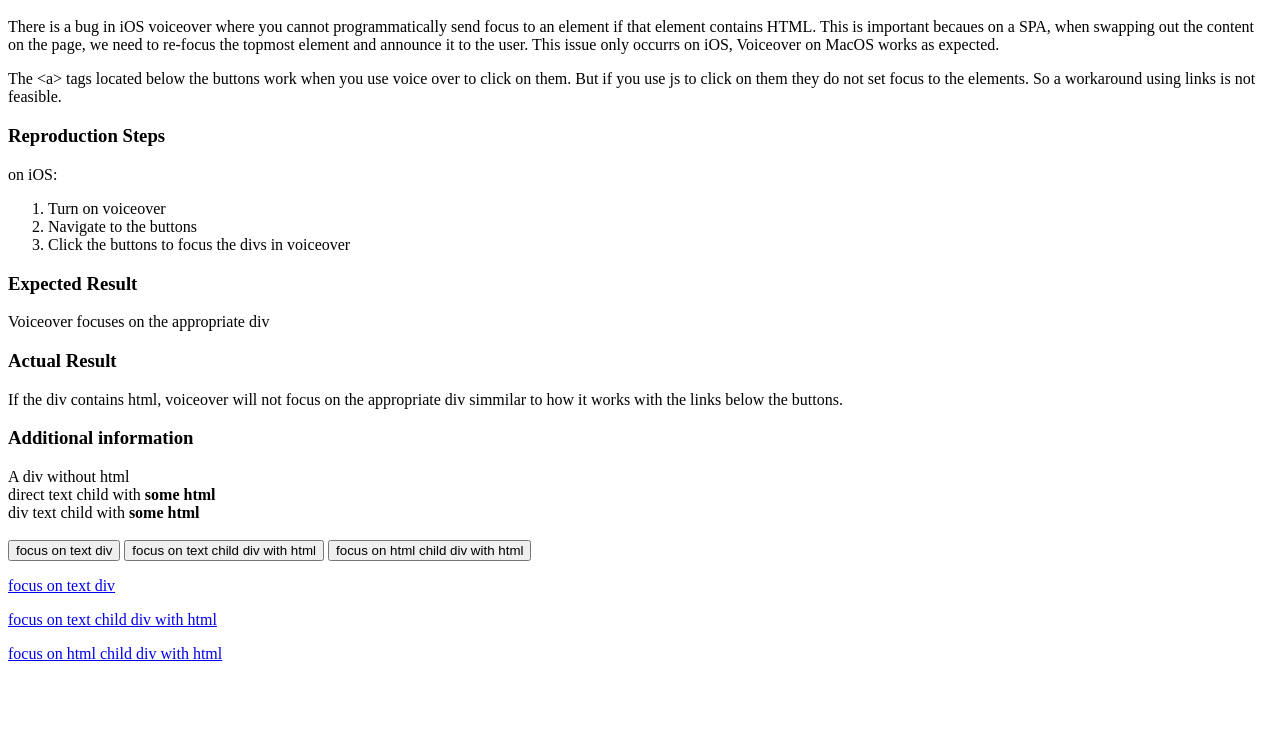
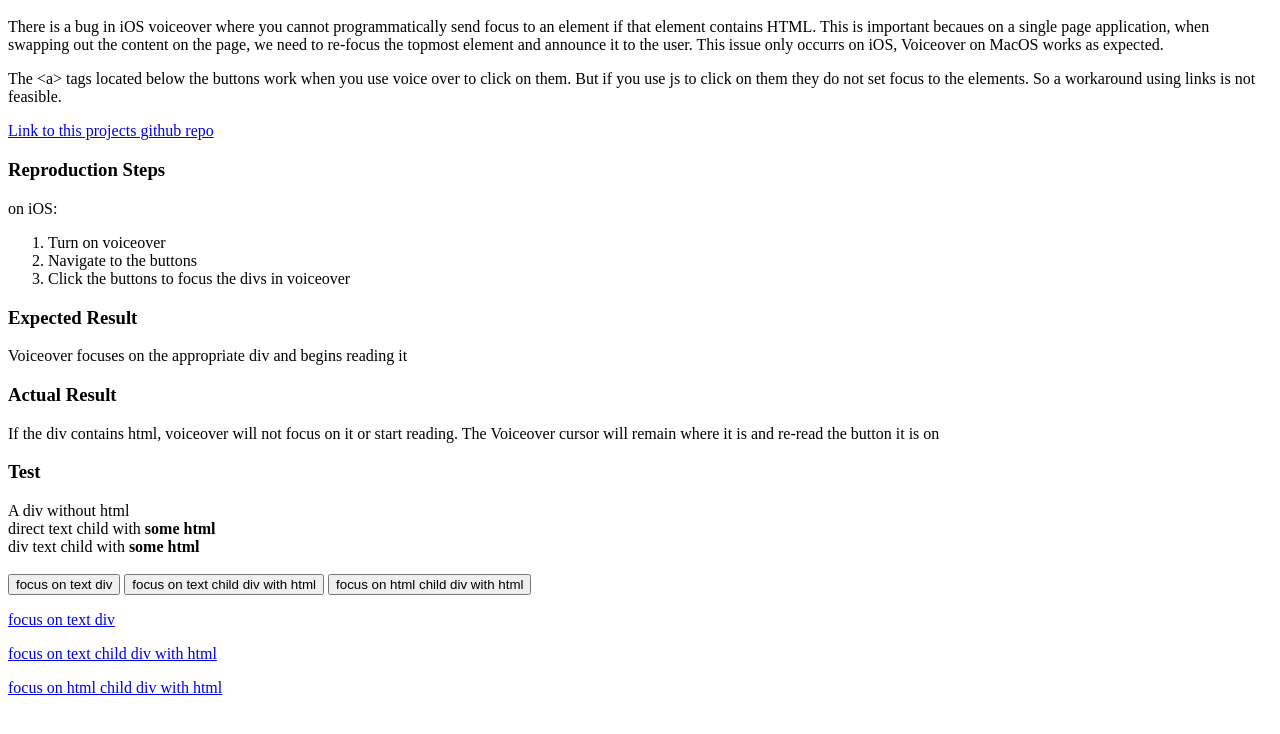
Before and after one commit to mermaid/ios-voiceover-focus-bug, a plain HTML site: page index.html in a window 1280 px wide. Shown: the part 48-782 px from the top of the page. Drawn offline with Linux system fonts and the light colour scheme.

Commit message:
better explanations and page layout

```diff
--- a/index.html
+++ b/index.html
@@ -5,13 +5,16 @@
   </h1>
   <p>
     There is a bug in iOS voiceover where you cannot programmatically send focus to an element if that element contains
-    HTML. This is important becaues on a SPA, when swapping out the content on the page, we need to re-focus the topmost
+    HTML. This is important becaues on a single page application, when swapping out the content on the page, we need to re-focus the topmost
     element and announce it to the user.
     This issue only occurrs on iOS, Voiceover on MacOS works as expected.
   </p>
   <p>
     The &#x3C;a&#x3E; tags located below the buttons work when you use voice over to click on them. But if you use js to
     click on them they do not set focus to the elements. So a workaround using links is not feasible.
+  </p>
+  <p>
+    <a href="https://github.com/mermaid/ios-voiceover-focus-bug">Link to this projects github repo</a>
   </p>
 
 
@@ -29,22 +32,18 @@
     <h3>
       Expected Result
     </h3>
-    Voiceover focuses on the appropriate div
+    Voiceover focuses on the appropriate div and begins reading it
 
     <h3>
       Actual Result
     </h3>
-    If the div contains html, voiceover will not focus on the appropriate div simmilar to how it works with the links
-    below the buttons.
+    If the div contains html, voiceover will not focus on it or start reading. The Voiceover cursor will remain where it is and re-read the button it is on
+
+    <br/>
 
     <h3>
-      Additional information
+      Test
     </h3>
-
-    <p>
-    </p>
-
-
 
     <div id="div-without-html" tabindex="0">
       A div without html
@@ -98,6 +97,7 @@
         focus on html child div with html
       </a>
     </p>
+
 </body>
 <script>
 function focusElement(id) {
```
